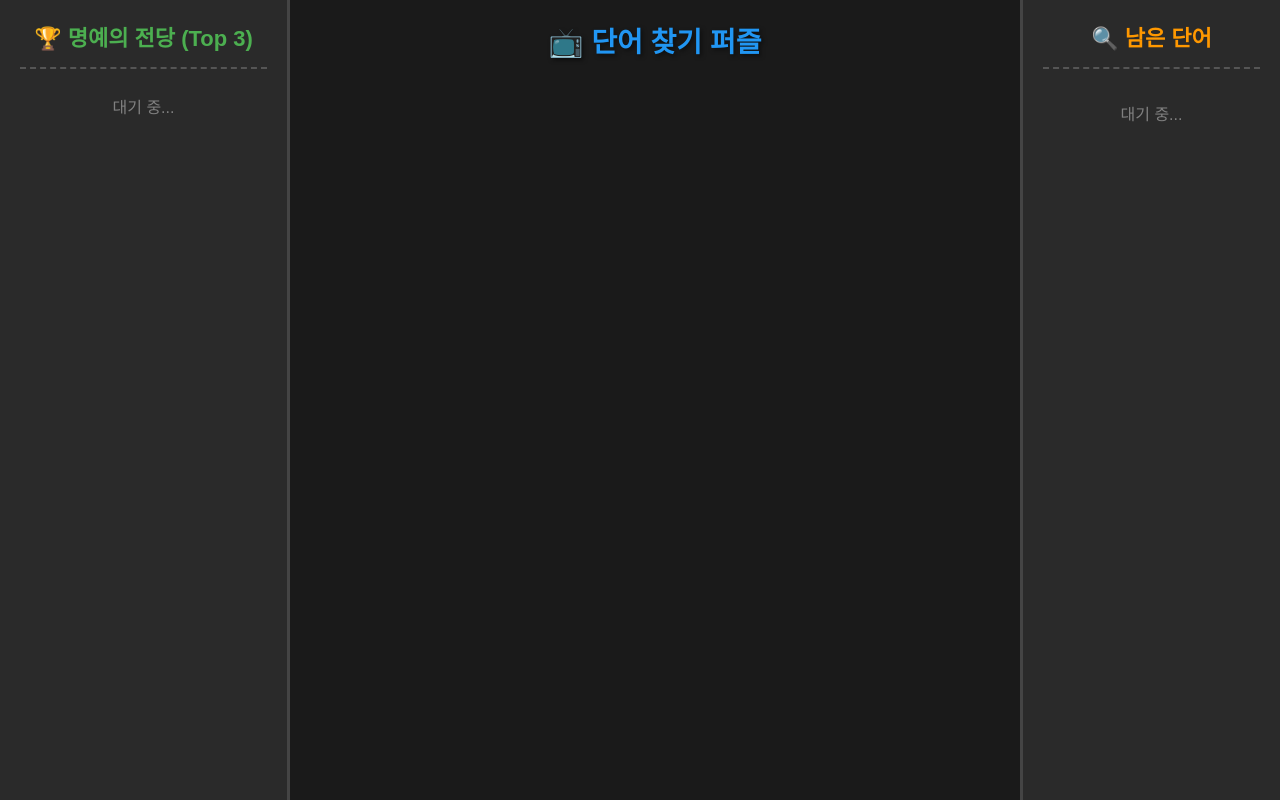
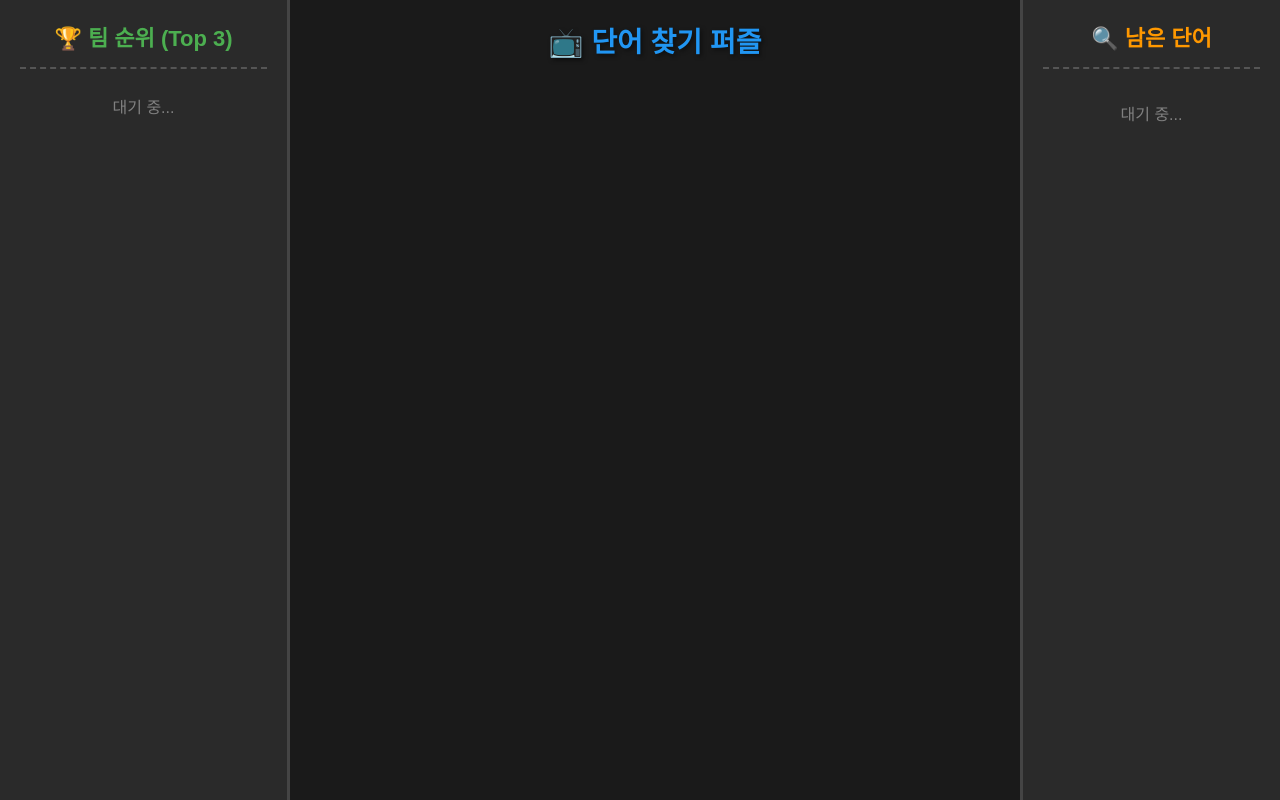
Before and after one commit to tpwlsznddi/eng-word-search, a website: page public/display.html in a window 1280 px wide. Drawn offline with nearby package versions, Linux system fonts and the light colour scheme; no server answers.

Commit message:
Update display.html

```diff
--- a/public/display.html
+++ b/public/display.html
@@ -43,7 +43,7 @@
 </head>
 <body>
     <div id="left-panel">
-        <h3 id="ranking-title">🏆 명예의 전당 (Top 3)</h3>
+        <h3 id="ranking-title">🏆 팀 순위 (Top 3)</h3>
         <div id="player-list"><span id="waiting-msg" style="color: gray; text-align: center; width: 100%; display: block;">대기 중...</span></div>
     </div>
     <div id="center-panel">
```
